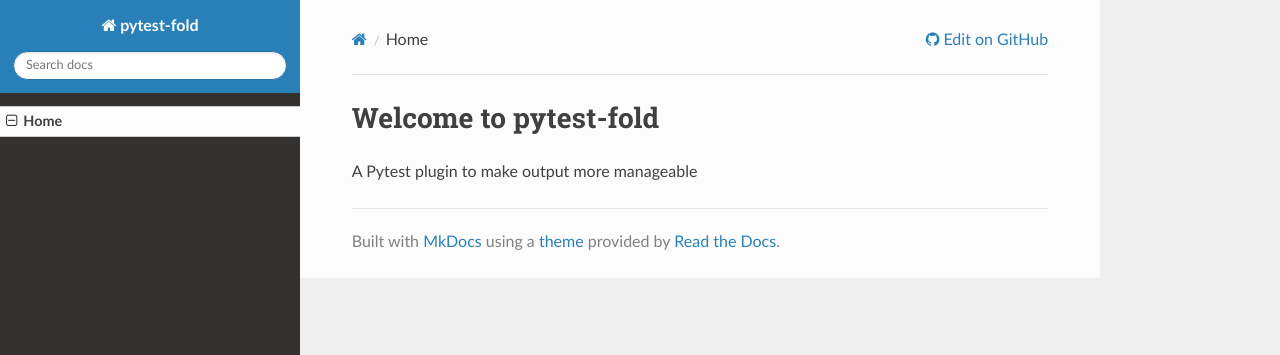
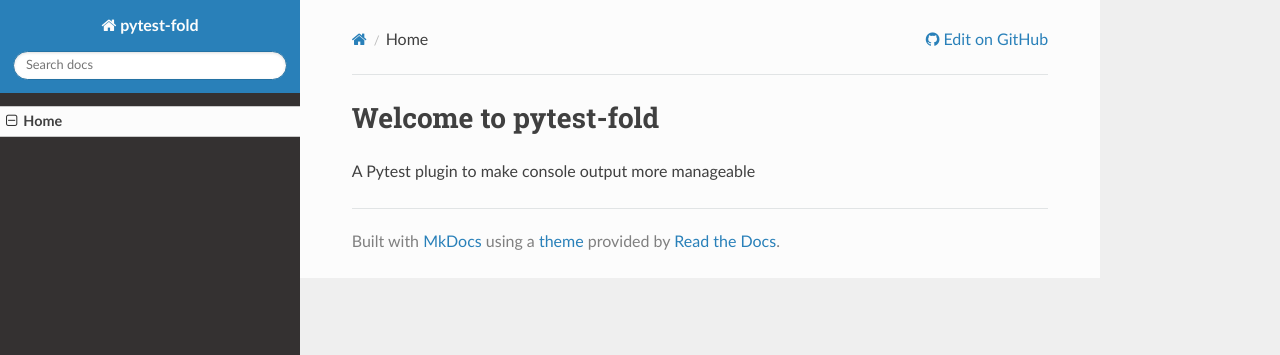
Before and after one commit to jeffwright13/pytest-fold, an MkDocs documentation site: the page built from docs/index.md, in a window 1280 px wide. Shown: the top 355 px of the page. Built offline with MkDocs 1.6.1, drawn with Linux system fonts in a browser that asks for light colours; nearby versions of some CDN libraries; old or Windows-style settings are respelled for this version of MkDocs.

Commit message:
Cleaned up some typos.

```diff
--- a/conftest.py
+++ b/conftest.py
@@ -39,7 +39,7 @@ def pytest_addoption(parser):
 
 
 @pytest.fixture
-def hell(request):
+def hello(request):
     name = request.config.getoption("name")
 
     def _hello(name=None):
--- a/docs/index.md
+++ b/docs/index.md
@@ -1,3 +1,3 @@
 # Welcome to pytest-fold
 
-A Pytest plugin to make output more manageable
+A Pytest plugin to make console output more manageable
--- a/mkdocs.yml
+++ b/mkdocs.yml
@@ -1,5 +1,5 @@
 site_name: pytest-fold
-site_description: A Pytest plugin to make output more manageable
+site_description: A Pytest plugin to make console output more manageable
 site_author: Jeff Wright
 
 theme: readthedocs
```
